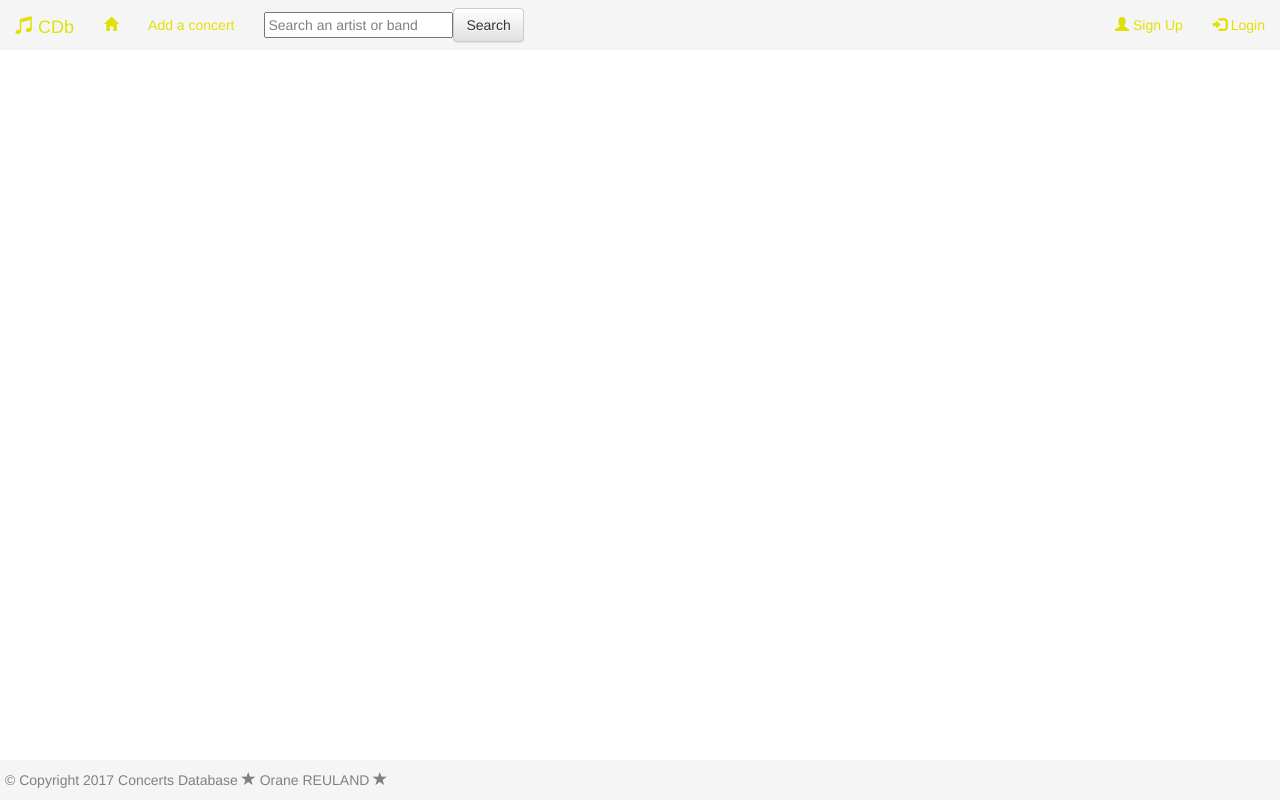
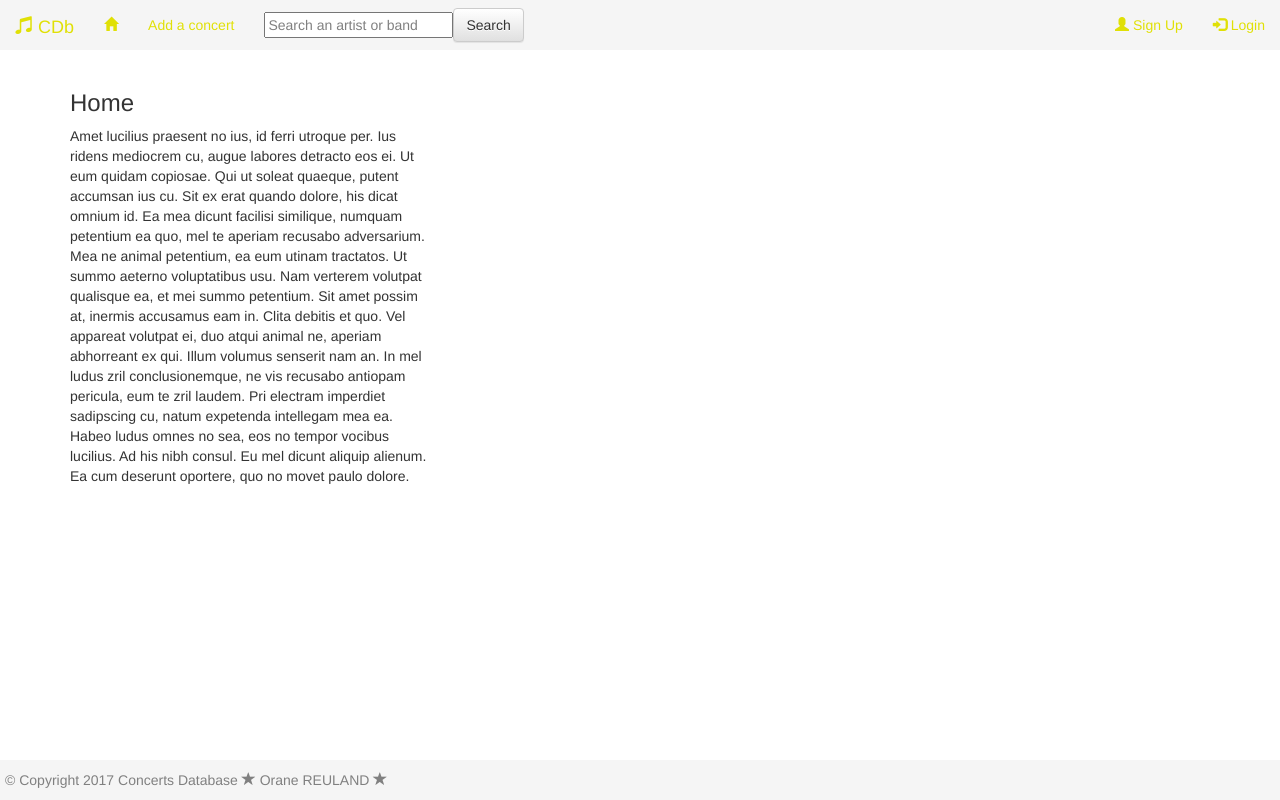
Before and after one commit to ysic/CDbFirebase, an Angular app: page / in a window 1280 px wide. Built offline with nearby package versions, Linux system fonts and the light colour scheme.

Commit message:
router and navigation step1
home page and "page not found" components created

```diff
--- a/src/app/app.component.html
+++ b/src/app/app.component.html
@@ -1,3 +1,4 @@
 
 <app-nav></app-nav>
+<router-outlet></router-outlet>
 <app-footer></app-footer>
--- a/src/app/app.module.ts
+++ b/src/app/app.module.ts
@@ -4,20 +4,38 @@ import { BrowserModule } from '@angular/platform-browser';
 
 import { NgModule } from '@angular/core';
 
+//The Angular Router is an optional service that presents a particular
+//component view for a given URL
+import { RouterModule, Routes } from '@angular/router';
+
 import { AppComponent } from './app.component';
 import { FooterComponent } from './core/footer/footer.component';
 import { NavComponent } from './core/nav/nav.component';
+import { HomeComponent } from './core/home/home.component';
+import { PagenotfoundComponent } from './shared/pagenotfound/pagenotfound.component';
+
+
+const appRoutes: Routes = [
+  //{ path: 'crisis-center', component: CrisisListComponent },
+  //{ path: 'hero/:id',      component: HeroDetailComponent },
+  //{path: 'heroes', component: HeroListComponent, data: { title: 'Heroes List' }},
+  //{ path: '', redirectTo: '/heroes', pathMatch: 'full'},
+  { path: '', component: HomeComponent },
+  { path: 'home', component: HomeComponent },
+  { path: '**', component: PagenotfoundComponent }
+];
+
 
 
 //The @NgModule decorator identifies AppModule as an Angular module class
 @NgModule({
 
   //Specifies a list of directives/pipes that belong to this module. (components)
-  declarations: [AppComponent, FooterComponent, NavComponent],
+  declarations: [AppComponent, FooterComponent, NavComponent, HomeComponent, PagenotfoundComponent],
 
   //Specifies a list of modules whose exported directives/pipes should be
   //available to templates in this module (Modules)
-  imports: [BrowserModule],
+  imports: [BrowserModule, RouterModule.forRoot(appRoutes)],
 
   //Defines the set of injectable objects that are available in the injector of
   //this module. (services)
--- /dev/null
+++ b/src/app/core/home/home.component.css
@@ -0,0 +1,4 @@
+.container {
+  padding-top: 70px;
+  padding-bottom: 40px;
+}
--- /dev/null
+++ b/src/app/core/home/home.component.html
@@ -0,0 +1,17 @@
+<div class="container">
+    <h3>Home</h3>
+    <div class="row">
+        <div class="col-md-4">
+            <p>
+                Amet lucilius praesent no ius, id ferri utroque per. Ius ridens mediocrem cu, augue labores detracto eos ei. Ut eum quidam copiosae.
+                Qui ut soleat quaeque, putent accumsan ius cu. Sit ex erat quando dolore, his dicat omnium id. Ea mea dicunt facilisi
+                similique, numquam petentium ea quo, mel te aperiam recusabo adversarium. Mea ne animal petentium, ea eum utinam tractatos.
+                Ut summo aeterno voluptatibus usu. Nam verterem volutpat qualisque ea, et mei summo petentium. Sit amet possim
+                at, inermis accusamus eam in. Clita debitis et quo. Vel appareat volutpat ei, duo atqui animal ne, aperiam abhorreant ex qui.
+                Illum volumus senserit nam an. In mel ludus zril conclusionemque, ne vis recusabo antiopam pericula, eum te zril
+                laudem. Pri electram imperdiet sadipscing cu, natum expetenda intellegam mea ea. Habeo ludus omnes no sea, eos no tempor vocibus lucilius.
+                Ad his nibh consul. Eu mel dicunt aliquip alienum. Ea cum deserunt oportere, quo no movet paulo dolore.
+            </p>
+        </div>
+    </div>
+</div>
--- /dev/null
+++ b/src/app/core/home/home.component.ts
@@ -0,0 +1,15 @@
+import { Component, OnInit } from '@angular/core';
+
+@Component({
+  selector: 'app-home',
+  templateUrl: './home.component.html',
+  styleUrls: ['./home.component.css']
+})
+export class HomeComponent implements OnInit {
+
+  constructor() { }
+
+  ngOnInit() {
+  }
+
+}
--- a/src/app/core/nav/nav.component.html
+++ b/src/app/core/nav/nav.component.html
@@ -12,13 +12,13 @@
         <div class="collapse navbar-collapse" id="navbar">
             <ul class="nav navbar-nav">
                 <li class="active">
-                    <a ui-sref="app"><span class="glyphicon glyphicon-home" aria-hidden="true"></span></a>
+                    <a routerLink="/home"><span class="glyphicon glyphicon-home" aria-hidden="true"></span></a>
                 </li>
             </ul>
 
             <ul class="nav navbar-nav">
                 <li>
-                    <a ui-sref="app.concertForm">Add a concert</a>
+                    <a routerLink="/home">Add a concert</a>
                 </li>
             </ul>
 
--- /dev/null
+++ b/src/app/shared/pagenotfound/pagenotfound.component.css
@@ -0,0 +1,4 @@
+.container {
+  padding-top: 70px;
+  padding-bottom: 40px;
+}
--- /dev/null
+++ b/src/app/shared/pagenotfound/pagenotfound.component.html
@@ -0,0 +1,3 @@
+<div class="container">
+    <h3>OOPS! Page not Found</h3>
+</div>
--- /dev/null
+++ b/src/app/shared/pagenotfound/pagenotfound.component.ts
@@ -0,0 +1,15 @@
+import { Component, OnInit } from '@angular/core';
+
+@Component({
+  selector: 'app-pagenotfound',
+  templateUrl: './pagenotfound.component.html',
+  styleUrls: ['./pagenotfound.component.css']
+})
+export class PagenotfoundComponent implements OnInit {
+
+  constructor() { }
+
+  ngOnInit() {
+  }
+
+}
```
Also changed, not shown: 2 other files (tests, documents, lock files or other folders).
